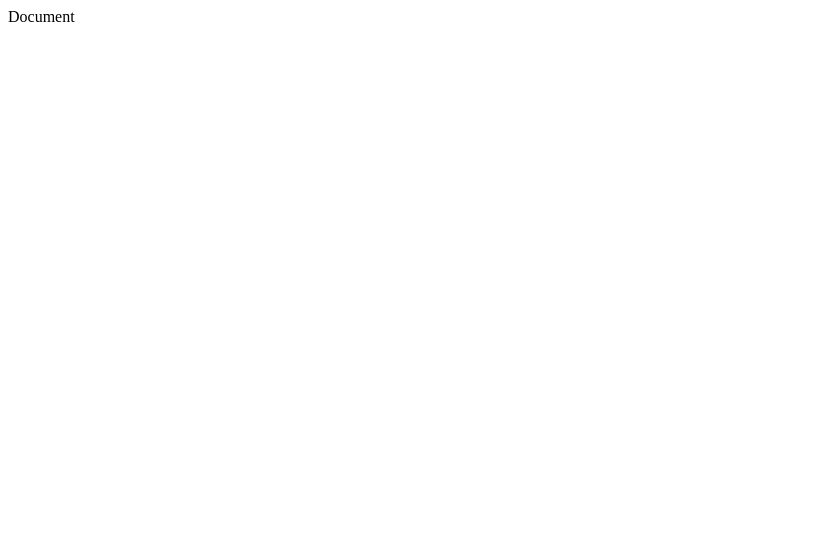
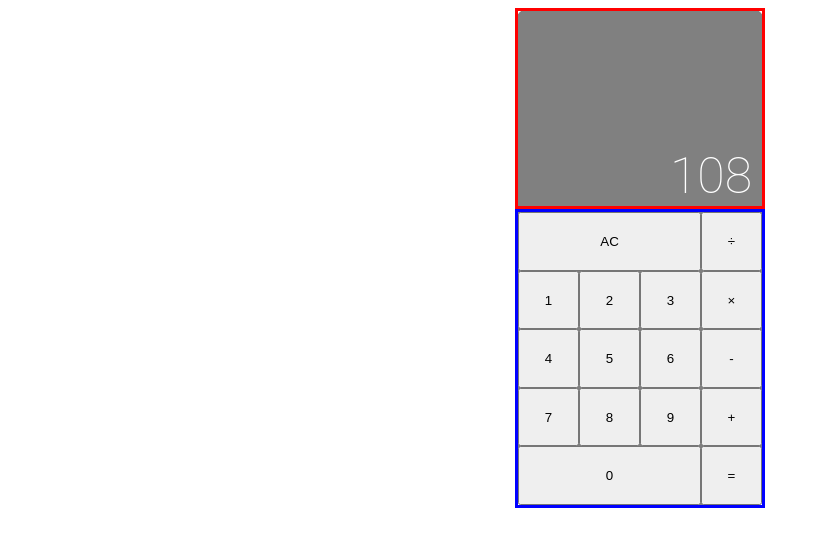
Before and after one commit to Rawrrz/calculator, a plain HTML site: page index.html in a window 1280 px wide. Shown: the whole page, without its empty margins (0-820 px from the left). Drawn offline with Linux system fonts and the light colour scheme.

Commit message:
Basic calculator UI set up
UI was programmed in codepen.

```diff
--- a/index.html
+++ b/index.html
@@ -5,10 +5,40 @@
     <meta name="viewport" content="width=device-width, initial-scale=1.0">
     <link rel="stylesheet" href="styles.css">
     <script defer src="main.js"></script>
-    <link
-    <title>Document</title>
+    <title>Calculator</title>
 </head>
 <body>
+    <div class="container">
+        <div class="display"><h1 class="num">108</h1></div>
 
+        <div class="buttons">
+          <div class="row row-1">
+            <button class="clear">AC</button>
+            <button class="operator">÷</button>
+          </div>
+          <div class="row row-2">
+            <button class="digit">1</button>
+            <button class="digit">2</button>
+            <button class="digit">3</button>
+            <button class="operator">×</button>
+          </div>
+          <div class="row row-3">
+            <button class="digit">4</button>
+            <button class="digit">5</button>
+            <button class="digit">6</button>
+            <button class="operator">-</button>
+          </div>
+          <div class="row row-4">
+            <button class="digit">7</button>
+            <button class="digit">8</button>
+            <button class="digit">9</button>
+            <button class="operator">+</button>
+          </div>
+          <div class="row row-5">
+            <button class="digit">0</button>
+            <button class="operator">=</button>
+          </div>
+        </div>
+      </div>
 </body>
 </html>
--- a/styles.css
+++ b/styles.css
@@ -0,0 +1,67 @@
+body
+{
+  display: flex;
+  justify-content: center;
+}
+
+.container
+{
+  display: flex;
+  border-radius: 15px;
+  flex-direction: column;
+  background-color: grey;
+  height: 500px;
+  width: 250px;
+}
+
+.display
+{
+  display: flex;
+  justify-content: flex-end;
+  align-items: flex-end;
+  border: red solid;
+  height: 40%;
+}
+
+.num
+{
+  color: white;
+  font-size: 50px;
+  font-family: roboto;
+  font-weight: 200;
+  margin-right: 10px;
+  margin-bottom: 1px;
+}
+
+.buttons
+{
+  display: flex;
+  flex-direction: column;
+  border: blue solid;
+  height: 60%;
+}
+
+.row
+{
+  display: flex;
+  height: 20%;
+  justify-content: space-around;
+}
+
+.row button
+{
+  flex: 1;
+  padding: 10px;
+}
+
+/* Clear Button */
+.row-1 .clear
+{
+  flex: 4.3;
+}
+
+/* Zero Button */
+.row-5 .digit
+{
+  flex: 4.3;
+}
```
